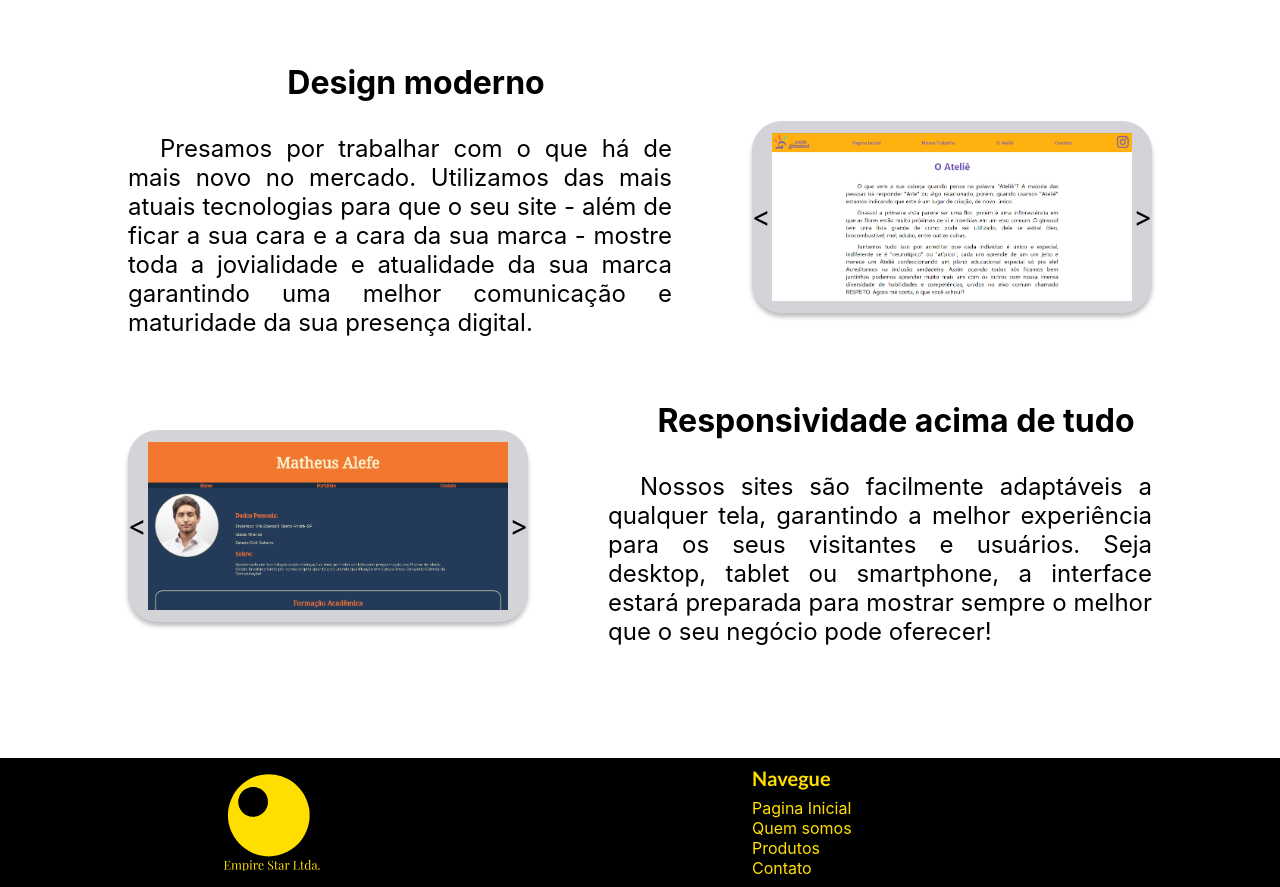
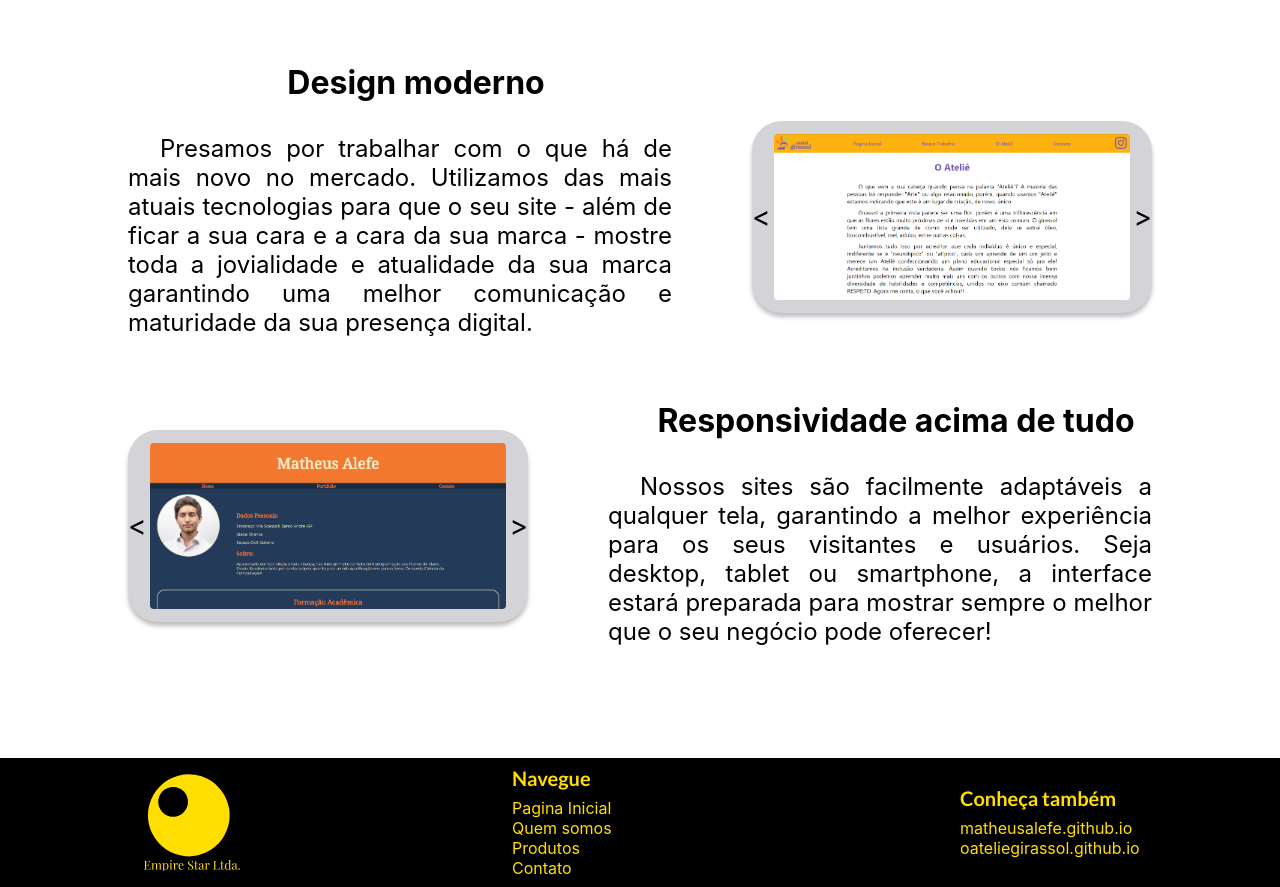
Before and after one commit to empirestarltda/landingpage, a React (Create React App) app in the folder es_landingpage/: page / in a window 1280 px wide. Shown: the part 764-1651 px from the top of the page. Built offline with nearby package versions, Linux system fonts and the light colour scheme.

Commit message:
Adicionar link às fotos

```diff
--- a/es_landingpage/src/components/Conteudo/index.tsx
+++ b/es_landingpage/src/components/Conteudo/index.tsx
@@ -39,6 +39,8 @@ export function Conteudo({tema, nome_da_pagina }:ConteudoProps){
     const responsividadeArray :Array<string> = [curriculo_matheus, curriculo_matheus_celular, pi_atelie, pi_atelie_celular, menu_atelie_celular]
     const designArray :Array<string> = [o_atelie, portifolio_matheus]
 
+    const atelieArray = [o_atelie, pi_atelie, pi_atelie_celular, menu_atelie_celular]
+    const matheusArray = [curriculo_matheus, curriculo_matheus_celular, portifolio_matheus]
 
     const canais :Array<Canal> =[
         {
@@ -67,11 +69,22 @@ export function Conteudo({tema, nome_da_pagina }:ConteudoProps){
                 </div>
                 <h1>Nosso Portifolio</h1>
                 <div id="grupoMural">
-                    <Mural titulo="Diversidade de temas" imgArray={temaArray} lado='esq'>Você prefere tema escuro ou tema claro? Aqui na Empire Star você pode ter os dois! Trabalhamos com temas que garantem uma alta legibilidade e leiturabilidade, então pode ficar relaxar! Seu conteúdo será muito bem entregue aos seu visitantes! :)</Mural>
+                    <Mural titulo="Diversidade de temas" imgArray={temaArray} lado='esq'>
+                        Você prefere tema escuro ou tema claro? Aqui na Empire Star você pode ter os dois! Trabalhamos com temas que garantem uma alta legibilidade e leiturabilidade, então pode ficar relaxar! Seu conteúdo será muito bem entregue aos seu visitantes! :)
+                        </Mural>
 
-                    <Mural titulo="Design moderno"imgArray={designArray} lado='dir'>Presamos por trabalhar com o que há de mais novo no mercado. Utilizamos das mais atuais tecnologias para que o seu site - além de ficar a sua cara e a cara da sua marca - mostre toda a jovialidade e atualidade da sua marca garantindo uma melhor comunicação e maturidade da sua presença digital.</Mural>
+                    <Mural titulo="Design moderno"imgArray={designArray} lado='dir'
+                    href={ designArray.map(i => matheusArray.includes(i) ? 'https://matheusalefe.github.io'
+                    : atelieArray.includes(i)?'http://oateliegirassol.github.io'
+                    : undefined)}>
+                        Presamos por trabalhar com o que há de mais novo no mercado. Utilizamos das mais atuais tecnologias para que o seu site - além de ficar a sua cara e a cara da sua marca - mostre toda a jovialidade e atualidade da sua marca garantindo uma melhor comunicação e maturidade da sua presença digital.
+                    </Mural>
 
-                    <Mural titulo="Responsividade acima de tudo"imgArray={responsividadeArray} lado='esq'>Nossos sites são facilmente adaptáveis a qualquer tela, garantindo a melhor experiência para os seus visitantes e usuários. Seja desktop, tablet ou smartphone, a interface estará preparada para mostrar sempre o melhor que o seu negócio pode oferecer!</Mural>
+                    <Mural titulo="Responsividade acima de tudo"imgArray={responsividadeArray} lado='esq' href={ designArray.map(i => matheusArray.includes(i) ? 'https://matheusalefe.github.io'
+                    : atelieArray.includes(i)?'http://oateliegirassol.github.io'
+                    : undefined)}>
+                        Nossos sites são facilmente adaptáveis a qualquer tela, garantindo a melhor experiência para os seus visitantes e usuários. Seja desktop, tablet ou smartphone, a interface estará preparada para mostrar sempre o melhor que o seu negócio pode oferecer!
+                    </Mural>
                 </div>
 
             </>
--- a/es_landingpage/src/components/Mural/index.tsx
+++ b/es_landingpage/src/components/Mural/index.tsx
@@ -6,9 +6,10 @@ interface ProdutoProps extends ButtonHTMLAttributes<HTMLButtonElement> {
     imgArray: Array<string>;
     lado: 'esq'|'dir'
     titulo: string
+    href?:Array<string|undefined>
 }
 
-export function Mural({ imgArray, children, lado, titulo }: ProdutoProps ){
+export function Mural({ imgArray, children, lado, titulo, href }: ProdutoProps ){
 
     const [index, setIndex] = useState(0)
 
@@ -17,7 +18,7 @@ export function Mural({ imgArray, children, lado, titulo }: ProdutoProps ){
             <div id="exemplo">
                 <div id="fundo">
                     <div className="seta" onClick={ () => index > 0 ? setIndex(index - 1) : setIndex(imgArray.length -1) }>{"<"}</div>
-                    <img src={imgArray[index]} alt={`exemplo`} />
+                    {href ? <a href={href[index]}><img src={imgArray[index]} alt={`exemplo`} /></a> : <img src={imgArray[index]} alt={`exemplo`} />}
                     <div className="seta" onClick={ () => index < imgArray.length - 1 ? setIndex(index + 1) : setIndex(0) }>{">"}</div>
                 </div>
             </div>
--- a/es_landingpage/src/components/Mural/styles.ts
+++ b/es_landingpage/src/components/Mural/styles.ts
@@ -53,10 +53,23 @@ export const Container = styled.div<MuralProps> `
                 width: 20rem;
                 height: 9.6rem;
             }
+            a{
+                width: 100%;
+                display: flex;
+                margin: 0;
+                padding: 0;
+                img{
+                max-width:98%;
+                @media (max-width: 820px) {
+                    max-width:95%;
+                }
+            }
+            }
             img{
                 max-width:90%;
                 max-height: 100%;
                 margin: auto;
+                border-radius: 4px;
                 @media (max-width: 820px) {
                     max-width:85%;
                     max-height: 100%;
--- a/es_landingpage/src/components/Rodape/index.tsx
+++ b/es_landingpage/src/components/Rodape/index.tsx
@@ -14,9 +14,14 @@ export function Rodape({ estadoRodape }:RodapeProps){
 
             <>
                 <img src={logo_rodape} alt="logo empire star"/>
-                <div id='navegue'>
+                <div className='coluna'>
                     <span>Navegue</span>
                     {options.map((opt, key) => <Link to={`/${opt.rota}`} key={key.toString()}>{opt.etiqueta}</Link>)}
+                </div>
+                <div className="coluna">
+                    <span>Conheça também</span>
+                    <a href="https://matheusalefe.github.io">matheusalefe.github.io</a>
+                    <a href="https://oateliegirassol.github.io">oateliegirassol.github.io</a>
                 </div>
             </>
             :
--- a/es_landingpage/src/components/Rodape/styles.ts
+++ b/es_landingpage/src/components/Rodape/styles.ts
@@ -1,7 +1,8 @@
 import styled from 'styled-components'
 
 export const Container = styled.footer `
-    width: 100%;
+    min-width: 100%;
+    max-width: 100%;
     background-color: var(--secundary-color);
     color: var(--primary-color);
     display: flex;
@@ -12,18 +13,23 @@ export const Container = styled.footer `
         padding: 1rem;
         max-width: 7.5%;
         @media (max-width: 500px) {
-            max-width: 35%;
+            max-width: 15%;
         }
     }
-    #navegue{
-        width:25%;
+    .coluna{
+        width:15%;
         display: flex;
         flex-direction: column;
-
+        @media (max-width: 500px) {
+            width: 30%;
+        }
         span{
             font-weight: 600;
             font-size: 1.25rem;
             padding-bottom: 0.5rem;
+            @media (max-width: 500px) {
+                font-size: 0.85rem;
+            }
         }
         a{
             color: var(--primary-color);
@@ -31,6 +37,9 @@ export const Container = styled.footer `
             &:hover{
                 color: var(--primary-color-hover);
             }
+            @media (max-width: 500px) {
+                font-size: 0.6rem;
+            }
         }
     }
 `
```
